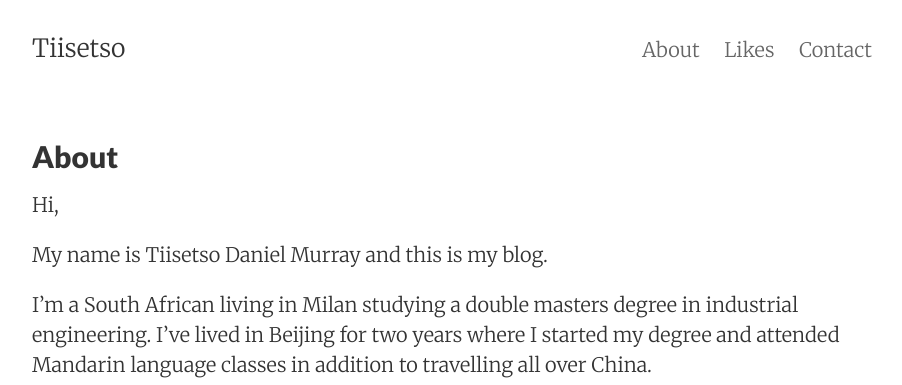
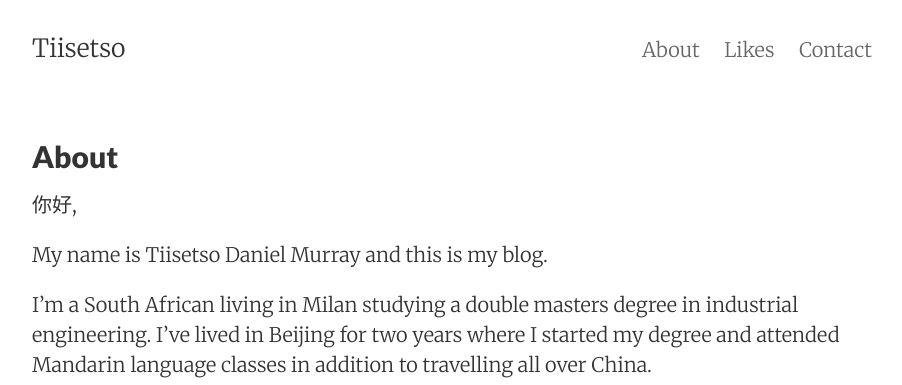
Before and after one commit to Tiisetso/tiisetso.github.io, a Jekyll site: the page built from about.md, in a window 1280 px wide. Shown: the top 385 px of the page, without its empty margins (188-1090 px from the left). Built offline with Jekyll 4.4.1, drawn with Linux system fonts in a browser that asks for light colours.

Commit message:
Updated the Hello

```diff
--- a/about.md
+++ b/about.md
@@ -6,7 +6,7 @@ tags: about
 ---
 
 
-Hi,
+你好,
 
 My name is Tiisetso Daniel Murray and this is my blog.
 
```
